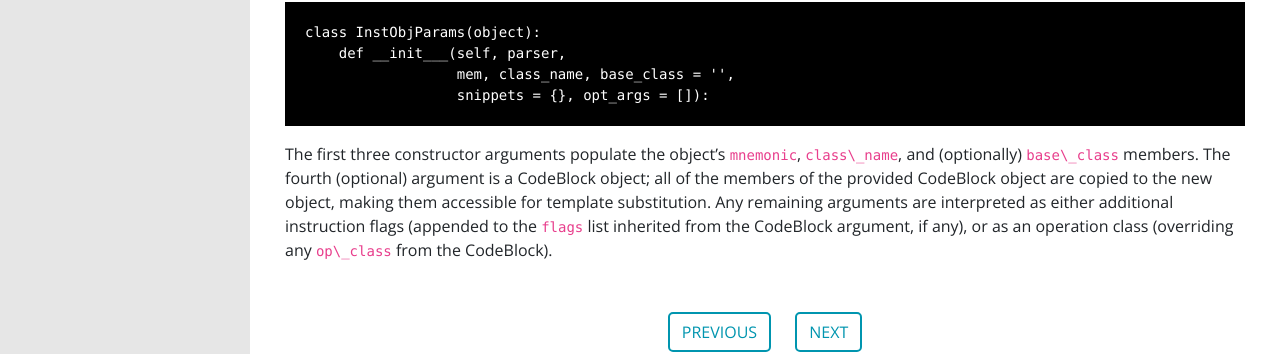
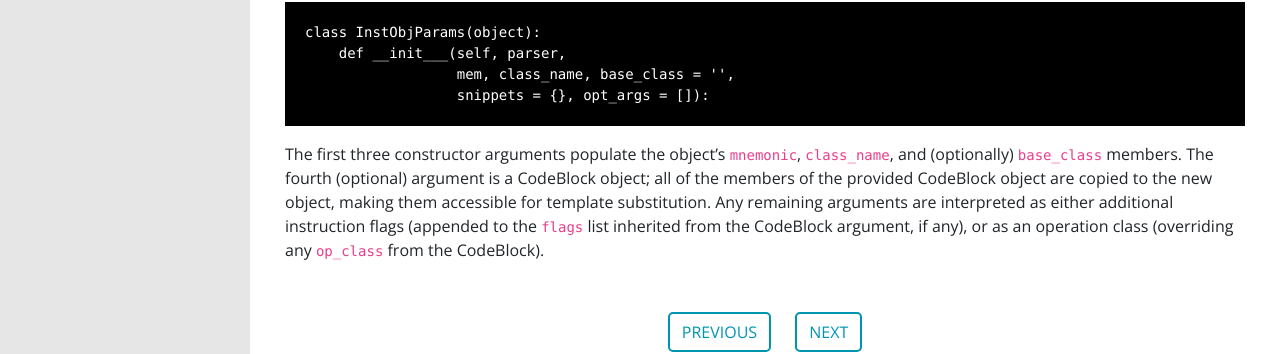
Before and after one commit to gem5/website, a Jekyll site: the page built from _pages/documentation/general_docs/architecture_support/isa_parser.md, in a window 1280 px wide and 900 px high, scrolled down 9993 px. Shown: the part 158-512 px from the top of the window. Built offline with Jekyll 4.4.1, drawn with Linux system fonts in a browser that asks for light colours; nearby versions of some CDN libraries; some web fonts are replaced.

Commit message:
Remove backslash characters from escaped underscores contained within code formatting

````diff
--- a/_pages/documentation/general_docs/architecture_support/isa_parser.md
+++ b/_pages/documentation/general_docs/architecture_support/isa_parser.md
@@ -285,4 +285,4 @@ class InstObjParams(object):
                   snippets = {}, opt_args = []):
 ```
 
-The first three constructor arguments populate the object's `mnemonic`, `class\_name`, and (optionally) `base\_class` members. The fourth (optional) argument is a CodeBlock object; all of the members of the provided CodeBlock object are copied to the new object, making them accessible for template substitution. Any remaining arguments are interpreted as either additional instruction flags (appended to the `flags` list inherited from the CodeBlock argument, if any), or as an operation class (overriding any `op\_class` from the CodeBlock).
+The first three constructor arguments populate the object's `mnemonic`, `class_name`, and (optionally) `base_class` members. The fourth (optional) argument is a CodeBlock object; all of the members of the provided CodeBlock object are copied to the new object, making them accessible for template substitution. Any remaining arguments are interpreted as either additional instruction flags (appended to the `flags` list inherited from the CodeBlock argument, if any), or as an operation class (overriding any `op_class` from the CodeBlock).
````
